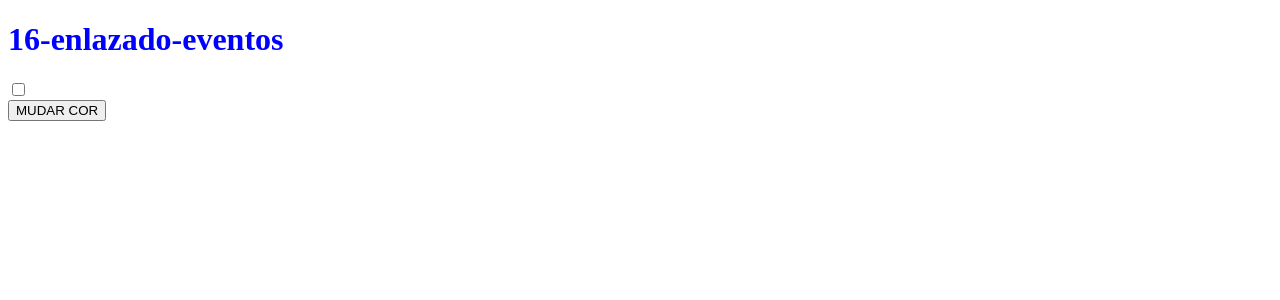
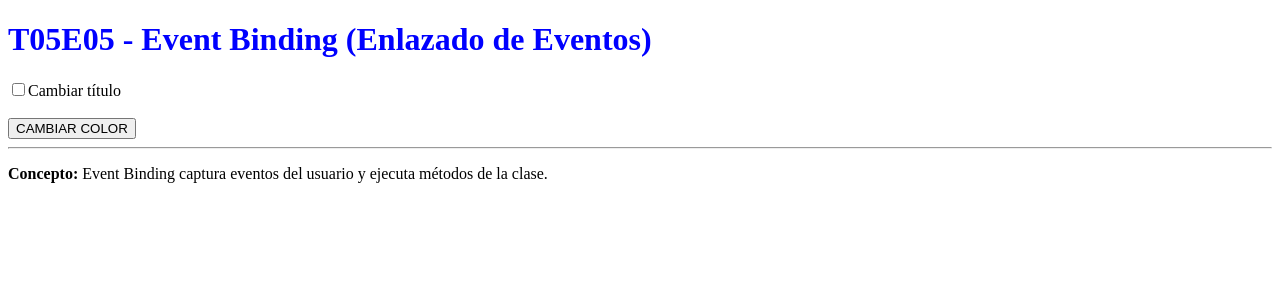
Before and after one commit to JCSC79/dwcc-angular-clases, an Angular app: page / in a window 1280 px wide. Shown: the top 300 px of the page. Built offline with nearby package versions, Linux system fonts and the light colour scheme.

Commit message:
docs(T05E05): Mejorar comentarios y crear README sobre Event Binding

```diff
--- a/src/app/app.component.html
+++ b/src/app/app.component.html
@@ -1,7 +1,16 @@
+<!-- Encabezado que cambia dinámicamente de color -->
+<!-- [ngStyle] vincula estilos CSS dinámicamente -->
 <h1 [ngStyle]="{ 'color': cor }">{{ title }}</h1>
 
-<input type="checkbox" (change)="mudarTitulo()">
-<br>
-<button (click)="mudarCor()">
-    MUDAR COR
-</button>
+<!-- Checkbox que dispara el evento (change) cuando cambias su estado -->
+<!-- Este es un ejemplo de Event Binding: (evento)="método()" -->
+<input type="checkbox" (change)="mudarTitulo()" />
+<label>Cambiar título</label>
+<br><br>
+
+<!-- Botón que dispara el evento (click) cuando haces clic en él -->
+<!-- Cada clic alterna el color entre azul y púrpura -->
+<button (click)="mudarCor()">CAMBIAR COLOR</button>
+
+<hr>
+<p><strong>Concepto:</strong> Event Binding captura eventos del usuario y ejecuta métodos de la clase.</p>
--- a/src/app/app.component.ts
+++ b/src/app/app.component.ts
@@ -2,6 +2,11 @@ import { CommonModule } from '@angular/common';
 import { Component } from '@angular/core';
 import { RouterOutlet } from '@angular/router';
 
+/**
+ * Componente que demuestra Event Binding en Angular
+ * Event Binding permite capturar eventos del usuario como clics, cambios, etc.
+ * usando la sintaxis (evento)="método()"
+ */
 @Component({
   selector: 'app-root',
   standalone: true,
@@ -10,15 +15,26 @@ import { RouterOutlet } from '@angular/router';
   styleUrl: './app.component.css'
 })
 export class AppComponent {
-  title = '16-enlazado-eventos';
+  // Título inicial de la aplicación
+  title = 'T05E05 - Event Binding (Enlazado de Eventos)';
+
+  // Variable que almacena el color actual (azul inicial)
   cor: string = "blue";
 
+  /**
+   * Método que se ejecuta cuando el usuario cambia el estado del checkbox
+   * Cambia el título del componente para indicar que el evento fue disparado
+   */
   mudarTitulo(): void {
-    this.title = 'O botón de mudar título foi premido';
+    this.title = 'El evento (change) fue disparado!';
   }
 
+  /**
+   * Método que se ejecuta cuando el usuario hace clic en el botón
+   * Alterna el color entre azul y púrpura
+   */
   mudarCor(): void {
-    if (this.cor == "blue") {
+    if (this.cor === "blue") {
       this.cor = "purple";
     } else {
       this.cor = "blue";
```
Also changed, not shown: 1 other file (tests, documents, lock files or other folders).
